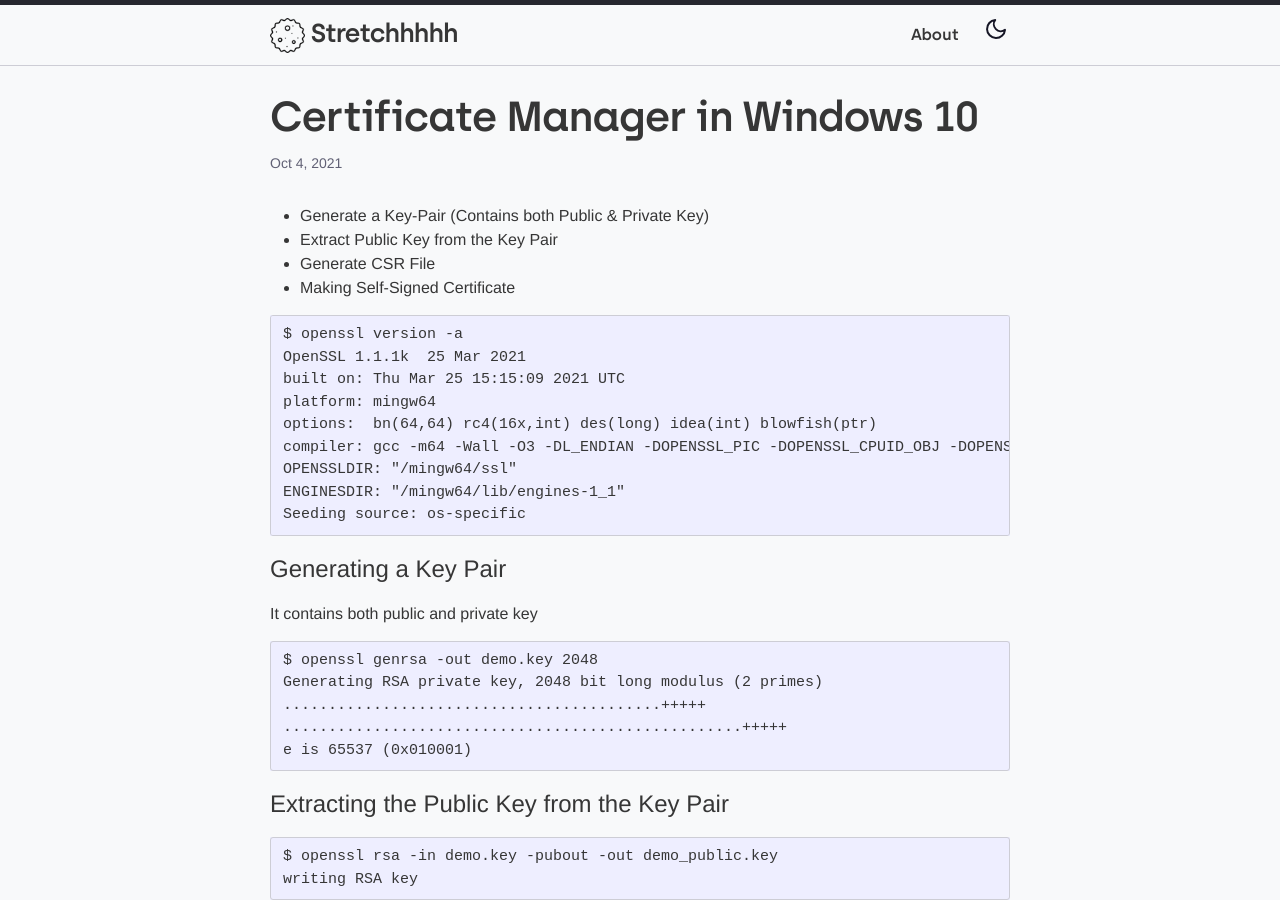
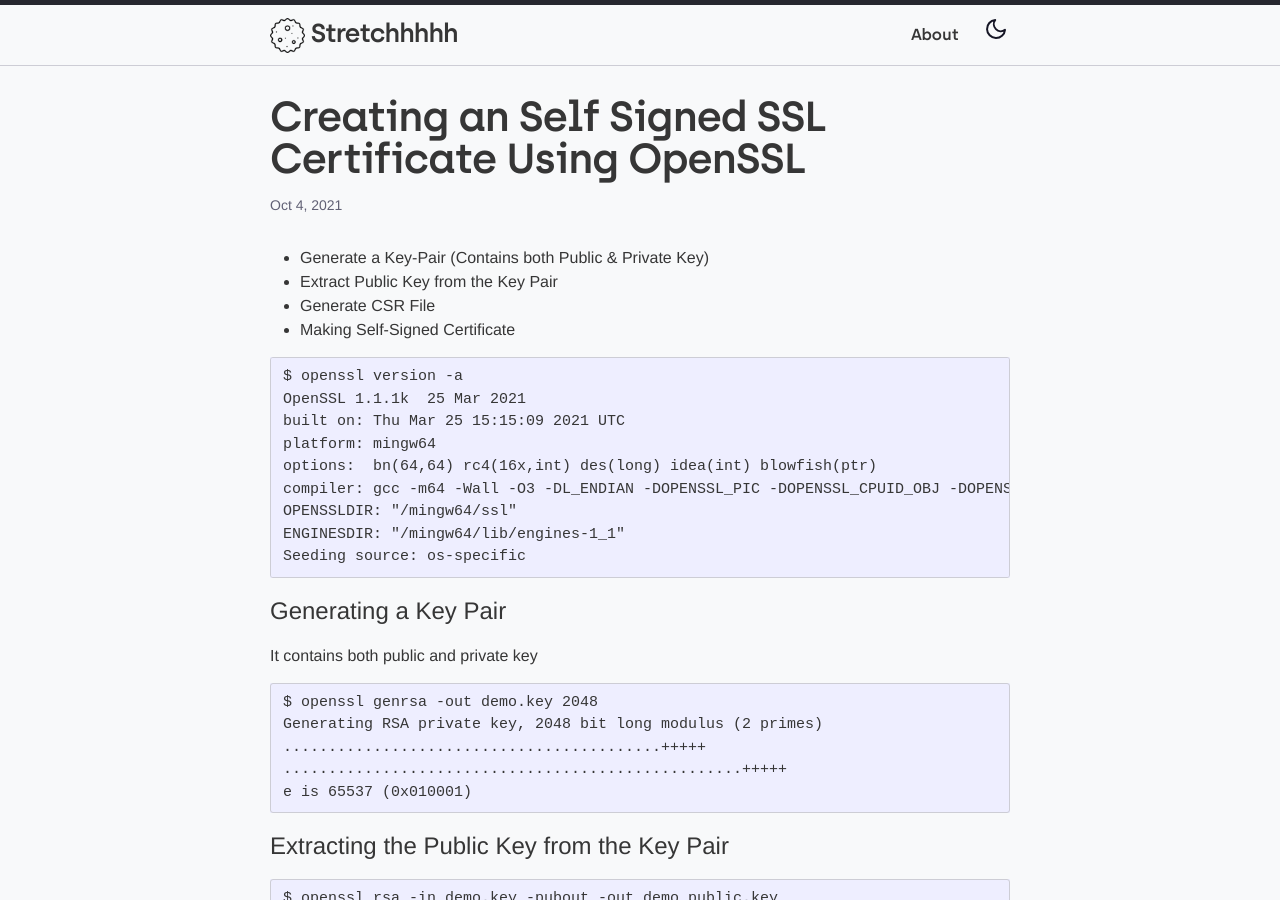
Before and after one commit to karthick87/karthick87.github.io, a Jekyll site: the page built from _posts/2021-10-04-cert-manager-windows.md, in a window 1280 px wide and 900 px high. Built offline with Jekyll 4.4.1, drawn with Linux system fonts in a browser that asks for light colours; a script that is not in the unit is left out.

Commit message:
Update 2021-10-04-cert-manager-windows.md

```diff
--- a/_posts/2021-10-04-cert-manager-windows.md
+++ b/_posts/2021-10-04-cert-manager-windows.md
@@ -1,6 +1,6 @@
 ---
 layout: post
-title:  "Certificate Manager in Windows 10"
+title:  "Creating an Self Signed SSL Certificate Using OpenSSL"
 date:   2021-10-04 15:00:00 +0900
 categories: update
 ---
```
